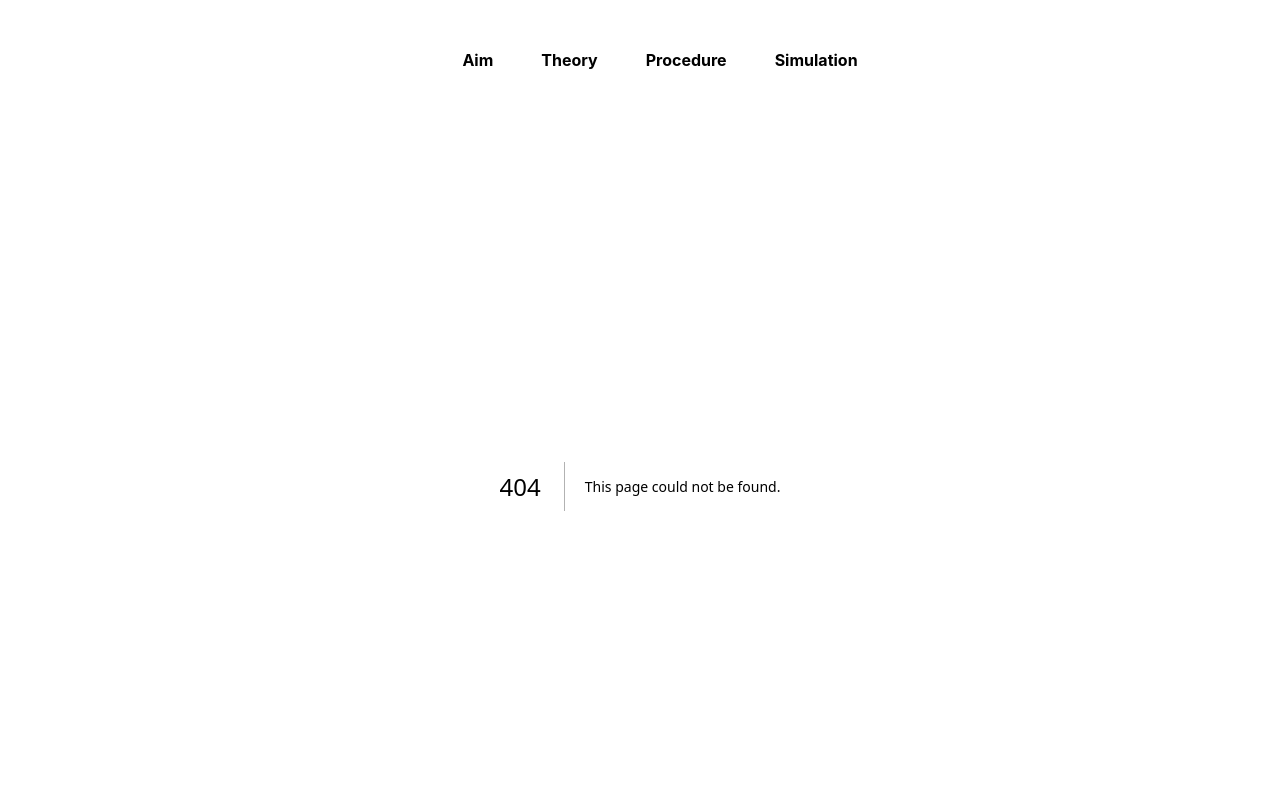
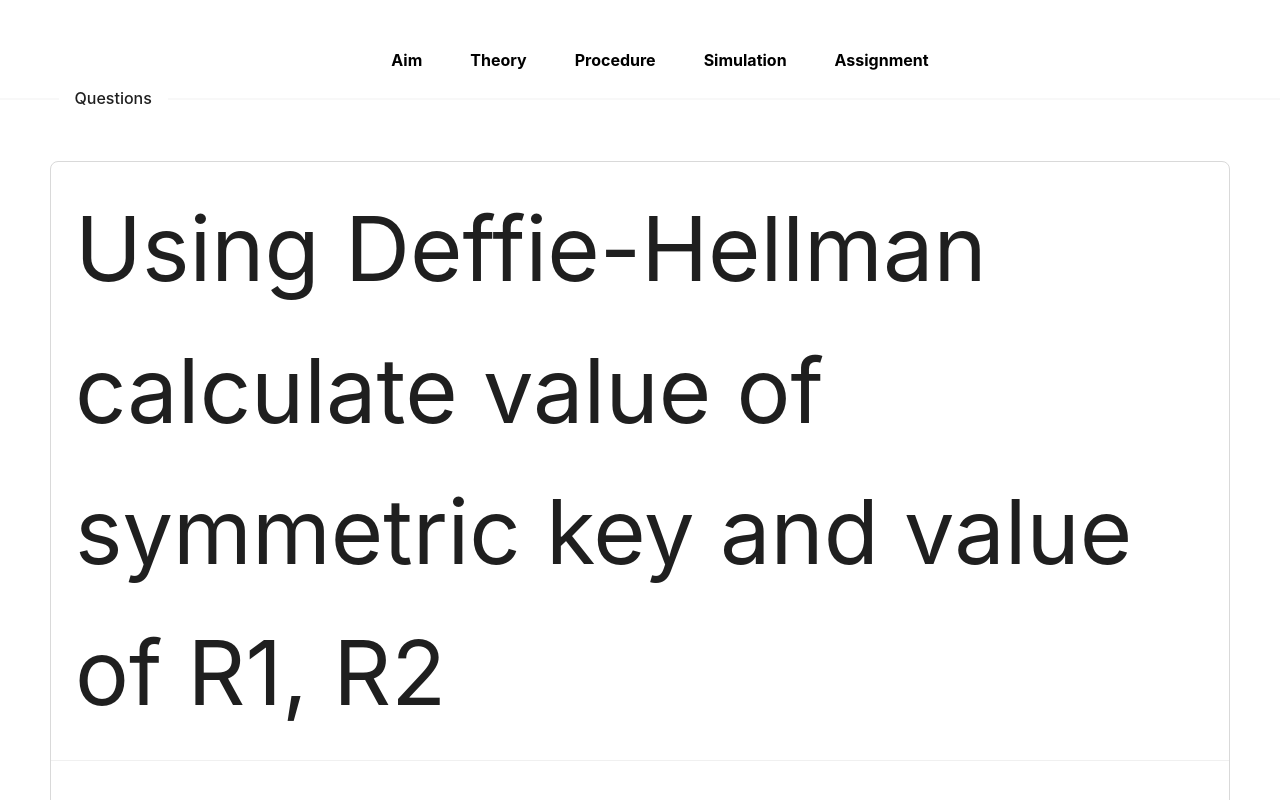
Before and after one commit to palashshrote/diffieH, a Next.js app: page /assignment in a window 1280 px wide. Before the commit this address had no page. Shown: the top 800 px of the page. Built offline with nearby package versions, Linux system fonts and the light colour scheme.

Commit message:
Final updates

```diff
--- a/components/Footer.js
+++ b/components/Footer.js
@@ -6,8 +6,14 @@ import styles from '../styles/Home.module.css'
 function Footer() {
   return (
     <footer className={styles.footer}>
+      <h3>Developed by:  </h3>
+      <div className={styles.abt_names}>
+        Mansi K.<br></br>
+        Nikita S.<br></br>
+        Palash S.<br></br>
+      </div>
 
-        Thanks to -----
+
     </footer>
   )
 }
--- a/components/Navbar.js
+++ b/components/Navbar.js
@@ -10,6 +10,8 @@ const Navbar = () => {
           <Link href = '/theory'><li>Theory</li></Link>
           <Link href = '/procedure'><li>Procedure</li></Link>
           <Link href = '/simulation'><li>Simulation</li></Link>
+          <Link href = '/assignment'><li>Assignment</li></Link>
+
         </ul>
       </nav>
   )
--- a/package.json
+++ b/package.json
@@ -12,6 +12,7 @@
     "antd": "^5.0.2",
     "next": "13.0.5",
     "react": "18.2.0",
-    "react-dom": "18.2.0"
+    "react-dom": "18.2.0",
+    "react-player": "^2.11.0"
   }
 }
--- /dev/null
+++ b/pages/assignment.js
@@ -0,0 +1,39 @@
+import React from 'react'
+import { Divider, List, Typography } from 'antd';
+import styles from '../styles/Home.module.css'
+
+const data = [
+  'Using Deffie-Hellman calculate value of symmetric key and value of R1, R2',
+  '1. G = 7, P = 23, x = 3, y = 5',
+  '2. G = 7, P = 23, x = 3, y = 6',
+  '3. G = 7, P = 23, x = 5, y = 5',
+  '4. G = 7, P = 53, x = 5, y = 5',
+];
+
+const assignment = () => {
+  return(
+  <>
+    {/* <div className={styles.myImg}>
+
+    </div> */}
+
+    <Divider orientation="left" className={styles.myImg}>Questions</Divider>
+    <List
+      style={{
+        // marginRight: 60,
+        margin: 50,
+        fontSize: 90,
+      }}
+        // wrapperCol={{ offset: 11, span: 16 }}
+      size="large"
+      // header={<div>Header</div>}
+      // footer={<div>Footer</div>}
+      bordered
+      dataSource={data}
+      renderItem={(item) => <List.Item>{item}</List.Item>}
+    />
+  </>
+  )
+}
+
+export default assignment;
--- a/pages/index.js
+++ b/pages/index.js
@@ -9,9 +9,9 @@ const aim = () => {
 
 
       <h1 className={styles.title}>Diffie-Hellman Mutual Key Exchange Algorithm</h1>
-      <p className={styles.description}>
+      <div className={styles.description}>
         To understand the implementation of symmetric session key agreement without use of trusted third party server.
-      </p>
+      </div>
 
 
       </div>
--- a/styles/Home.module.css
+++ b/styles/Home.module.css
@@ -51,6 +51,9 @@
   font-size: 2rem;
   font-weight: normal;
 }
+.myImg{
+  margin-top: 100;
+}
 
 .title,
 .description {
@@ -67,6 +70,10 @@
   line-height: 1.5;
   font-size: 1.5rem;
   text-align: justify;
+}
+.the_video{
+  text-align: center;
+  align-items: center;
 }
 
 .code {
```
Also changed, not shown: pages/aim.js (+8 -2 lines), pages/obj.js (deleted, +0 -15 lines), pages/procedure.js (+11 -8 lines), pages/simulation.js (+8 -0 lines), pages/theory.js (+4 -4 lines), 1 other file (tests, documents, lock files or other folders).
